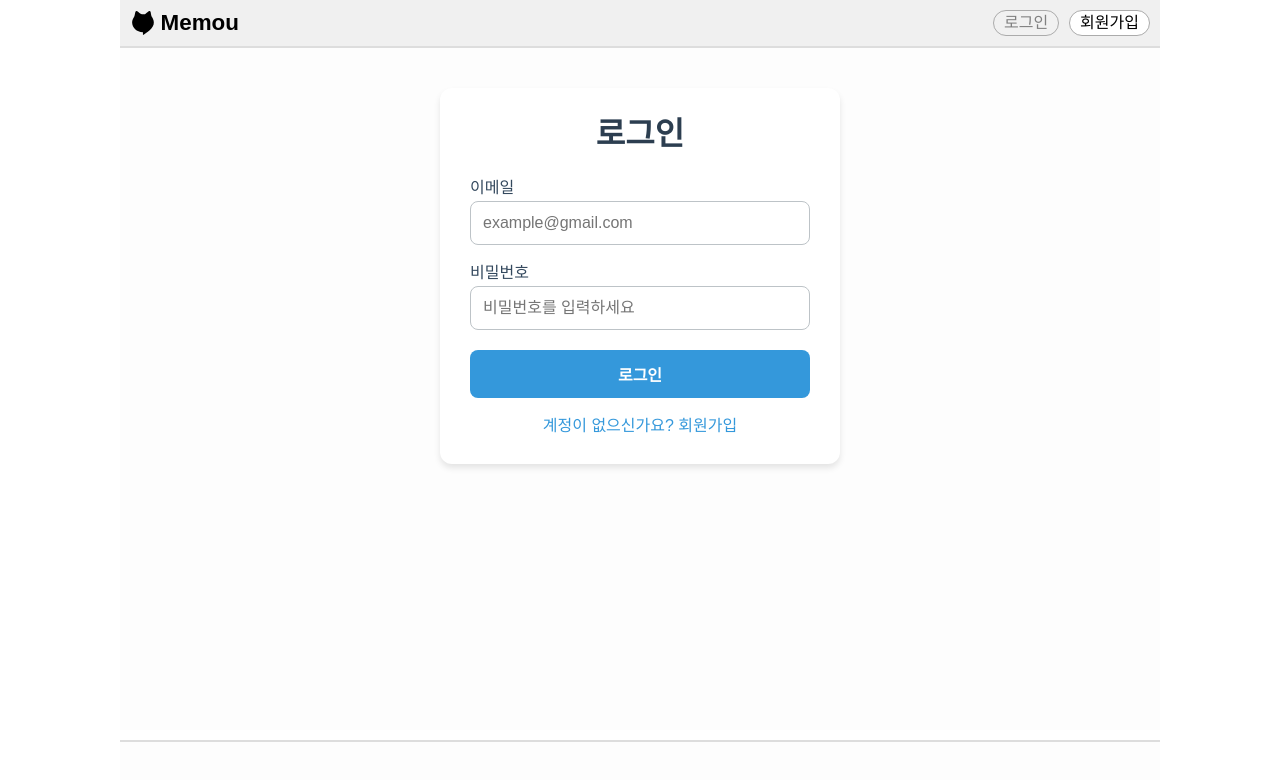
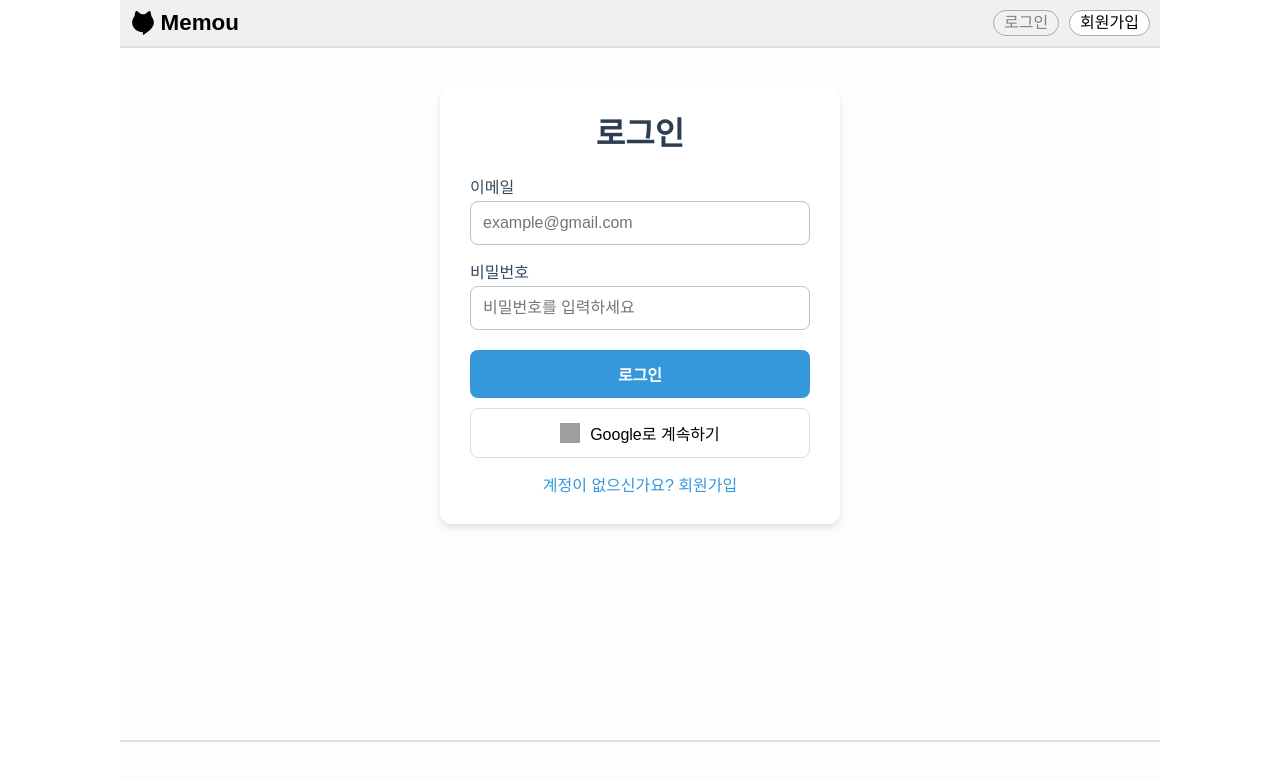
Before and after one commit to memomou/memo_frontend, a React (Create React App) app: page /login in a window 1280 px wide. Shown: the top 780 px of the page. Built offline with nearby package versions, Linux system fonts and the light colour scheme; no server answers; grey boxes are pictures that could not be loaded.

Commit message:
fix: 구글 로그인 진행중

```diff
--- a/package.json
+++ b/package.json
@@ -8,6 +8,7 @@
     "@dnd-kit/sortable": "^8.0.0",
     "@dnd-kit/utilities": "^3.2.2",
     "@emotion/css": "^11.13.0",
+    "@react-oauth/google": "^0.12.1",
     "@testing-library/jest-dom": "^5.14.1",
     "@testing-library/react": "^13.0.0",
     "@testing-library/user-event": "^13.2.1",
--- a/src/config.ts
+++ b/src/config.ts
@@ -4,6 +4,7 @@ const getEnv = (key: string, defaultValue: string): string => {
 
 const config = {
   backendUri: getEnv('REACT_APP_BACKEND_URI', 'https://memoapi.entto.shop'),
+  googleClientId: getEnv('REACT_APP_GOOGLE_CLIENT_ID', ''),
 };
 
 export default config;
--- /dev/null
+++ b/src/views/pages/auth/LoginButton/GoogleLoginButton.style.ts
@@ -0,0 +1,24 @@
+import styled from "styled-components";
+
+export const GoogleButton = styled.button`
+  display: flex;
+  align-items: center;
+  justify-content: center;
+  width: 100%;
+  padding: 12px;
+  border: 1px solid #ddd;
+  border-radius: 8px;
+  background-color: white;
+  margin-top: 10px;
+  transition: background-color 0.2s;
+
+  &:hover {
+    background-color: #f8f8f8;
+  }
+
+  img {
+    width: 20px;
+    height: 20px;
+    margin-right: 10px;
+  }
+`;
--- /dev/null
+++ b/src/views/pages/auth/LoginButton/GoogleLoginButton.tsx
@@ -0,0 +1,34 @@
+import { useGoogleLogin } from '@react-oauth/google';
+import { GoogleButton } from './GoogleLoginButton.style';
+import { axiosInstance } from '../../../../helpers/helper';
+import { useNavigate } from 'react-router-dom';
+import { UserState } from '../../../../types/users.type';
+
+export const GoogleLoginButton = ({setUser}: {setUser: (user: UserState) => void}) => {
+  const navigate = useNavigate();
+
+  const login = useGoogleLogin({
+    onSuccess: async (tokenResponse) => {
+      try {
+        const response = await axiosInstance.post('/auth/google', {
+          token: tokenResponse.access_token,
+        });
+
+        if (response.data.accessToken) {
+          localStorage.setItem('accessToken', response.data.accessToken);
+          setUser(response.data.user);
+          navigate('/');
+        }
+      } catch (error) {
+        console.error('Google 로그인 실패:', error);
+      }
+    },
+  });
+
+  return (
+    <GoogleButton onClick={() => login()}>
+      <img src="/google-icon.svg" alt="Google" />
+      Google로 계속하기
+    </GoogleButton>
+  );
+};
--- a/src/views/pages/auth/LoginPage.tsx
+++ b/src/views/pages/auth/LoginPage.tsx
@@ -6,13 +6,16 @@ import { useNavigate } from "react-router-dom";
 import { Styled } from "./authPage.style";
 import { axiosInstance } from '../../../helpers/helper';
 import { useLocation } from 'react-router-dom';
-
+import { GoogleLoginButton } from "./LoginButton/GoogleLoginButton";
+import { GoogleOAuthProvider } from "@react-oauth/google";
+import config from '../../../config';
 function LoginPage(props: any) {
   const [email, setEmail] = useState('');
   const [password, setPassword] = useState('');
   const setUser = useSetRecoilState(userAtom);
   const navigate = useNavigate();
   const location = useLocation();
+  console.log('tetst',config.googleClientId);
   const handleSubmit = async (event: React.FormEvent) => {
     event.preventDefault();
     try {
@@ -63,6 +66,9 @@ function LoginPage(props: any) {
           />
         </div>
         <button type="submit" className="login-button">로그인</button>
+        <GoogleOAuthProvider clientId={config.googleClientId}>
+          <GoogleLoginButton setUser={setUser} />
+        </GoogleOAuthProvider>
         <div className="additional-options">
           <a href="/signup">계정이 없으신가요? 회원가입</a>
         </div>
```
Also changed, not shown: 1 other file (tests, documents, lock files or other folders).
